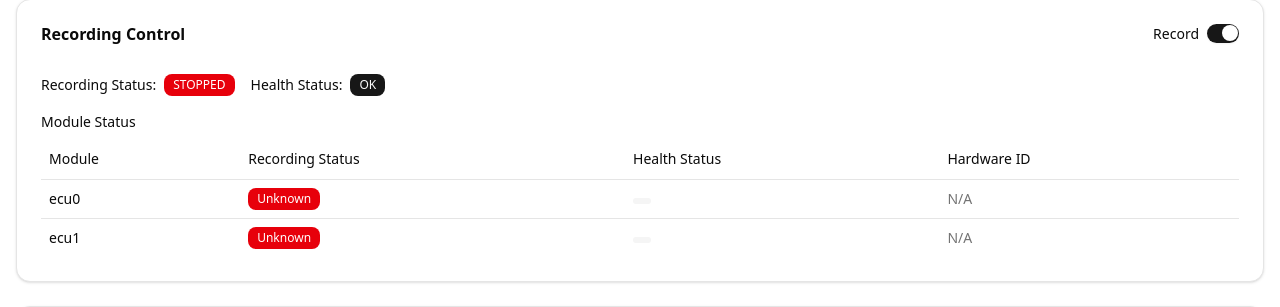
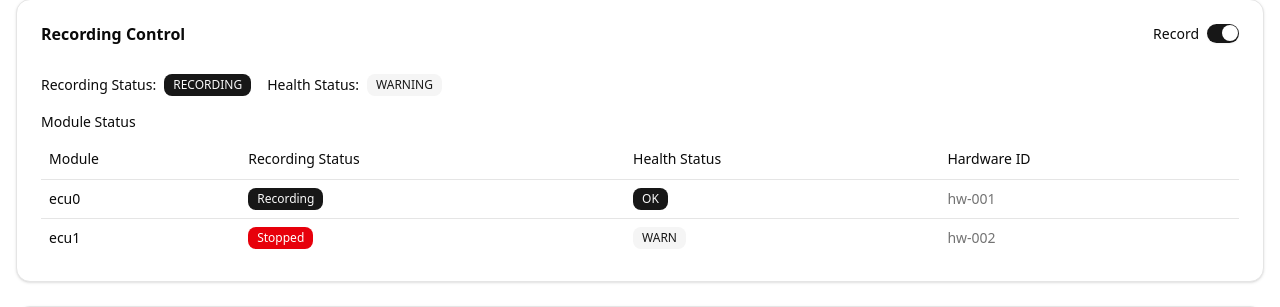
Before and after one commit to tier4/drs-api, a React (Vite) app in the folder ui/dashboard/: page / in a window 1280 px wide. Shown: the part 456-763 px from the top of the page. Built offline with nearby package versions, Linux system fonts and the light colour scheme; no server answers.

Commit message:
refactor: update recording status properties for consistency

```diff
--- a/ui/dashboard/src/App.tsx
+++ b/ui/dashboard/src/App.tsx
@@ -82,15 +82,15 @@ const mockPtpStatuses: PtpStatus[] = [
 const mockRecordingStatuses: RecordingStatus[] = [
   {
     hostname: 'ecu0',
-    status: 'recording',
-    active: true,
-    hardwareId: 'hw-001',
+    recording_status: 'recording',
+    health_status: 'OK',
+    hardware_id: 'hw-001',
   },
   {
     hostname: 'ecu1',
-    status: 'paused',
-    active: true,
-    hardwareId: 'hw-002',
+    recording_status: 'stopped',
+    health_status: 'WARN',
+    hardware_id: 'hw-002',
   },
   // NAS does not have recording functionality
 ]
@@ -187,9 +187,9 @@ function App() {
 
   const convertToRecordingStatus = (apiRec: any): RecordingStatus => ({
     hostname: apiRec.hostname,
-    status: apiRec.status,
-    active: apiRec.active,
-    hardwareId: apiRec.hardware_id,
+    recording_status: apiRec.recording_status,
+    health_status: apiRec.health_status,
+    hardware_id: apiRec.hardware_id,
   })
 
 
```
